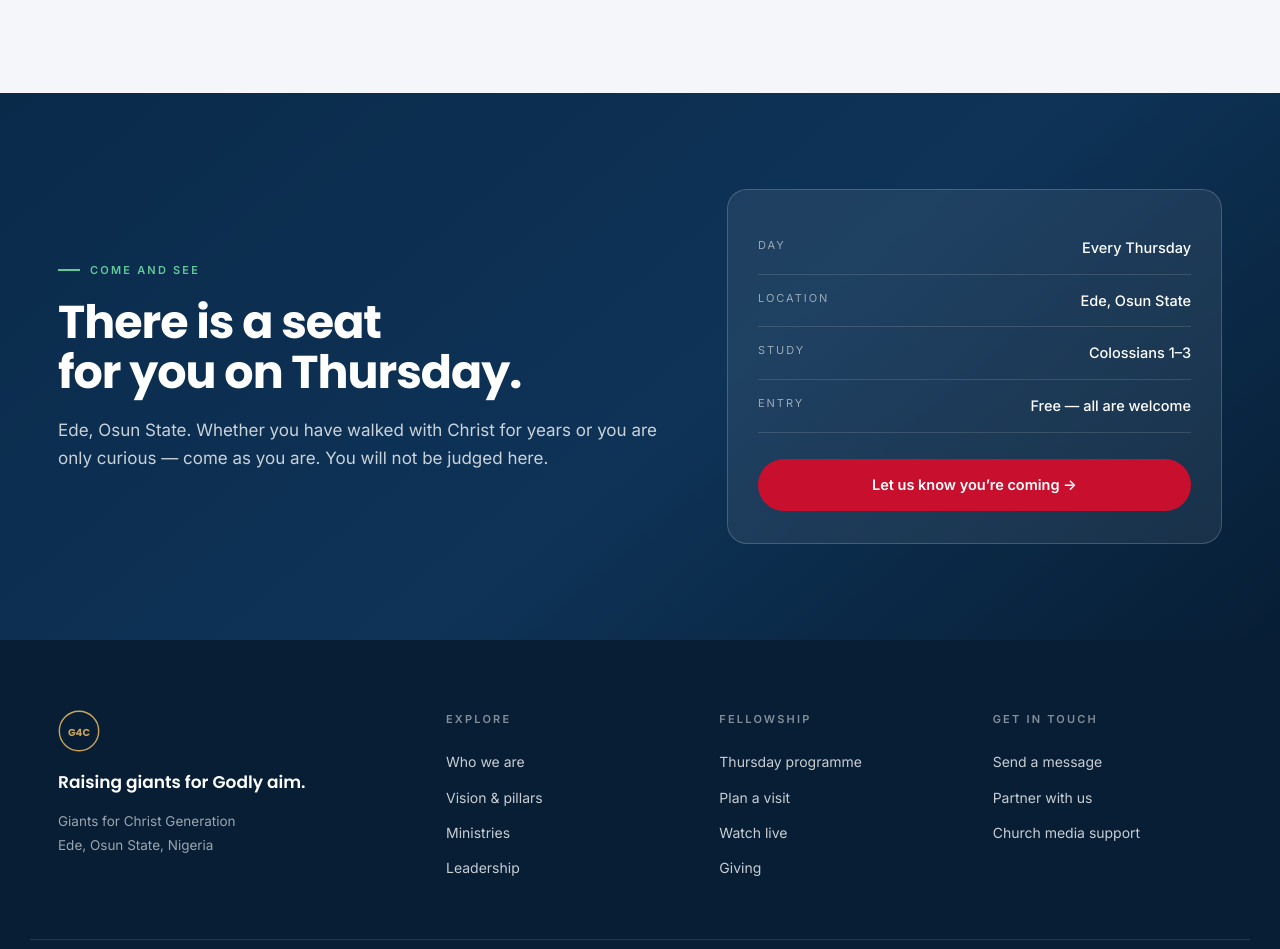
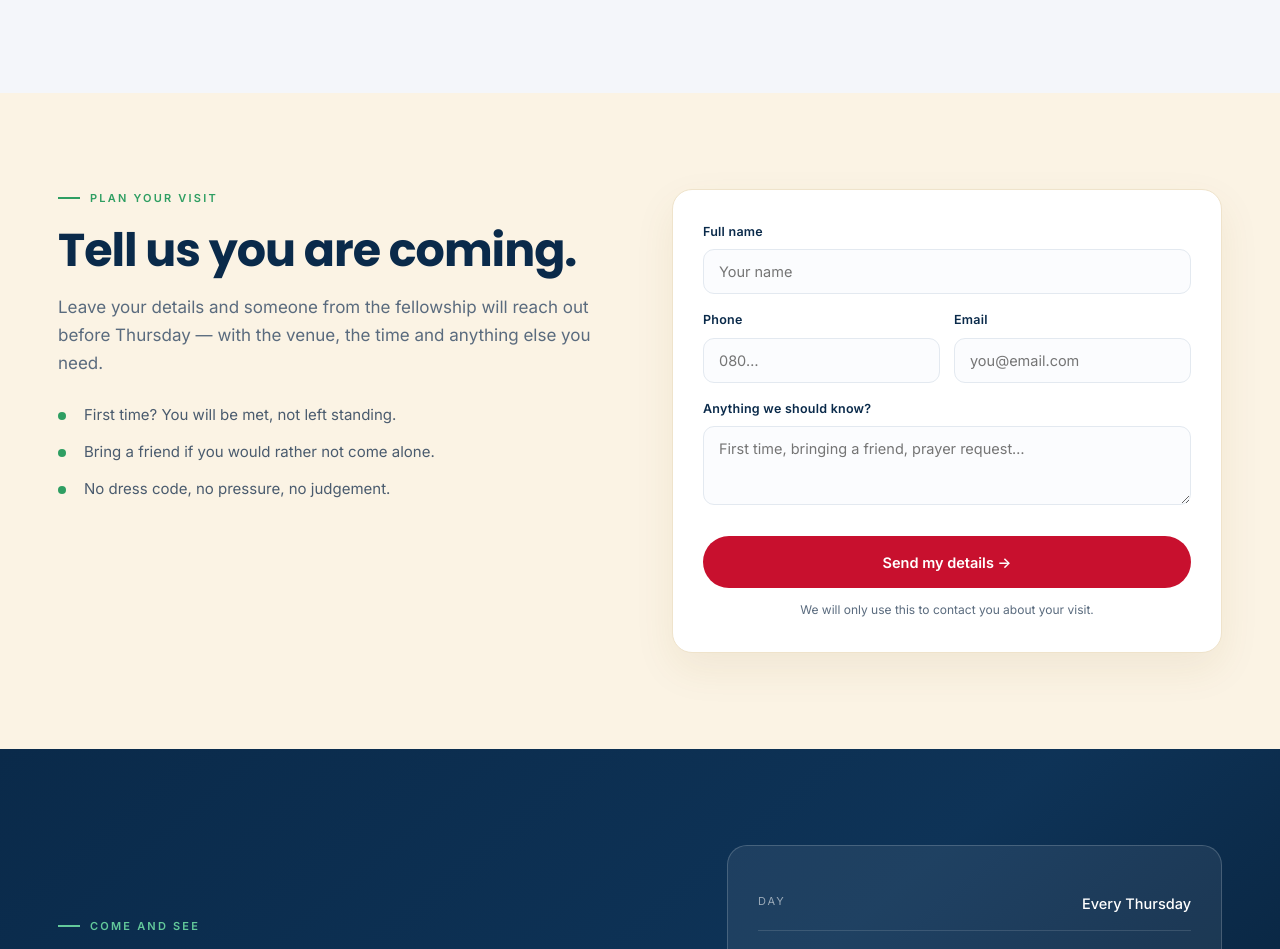
Before and after one commit to giantsforchristgeneration1-maker/g4c-website, a plain HTML site: page index.html in a window 1280 px wide. Shown: the part 5931-6880 px from the top of the page. Drawn offline with Linux system fonts and the light colour scheme.

Commit message:
Add visit form (Netlify Forms), thanks page, honest programme section

```diff
--- a/index.html
+++ b/index.html
@@ -15,7 +15,7 @@
 <div class="topbar">
   <div class="wrap topbar-in">
     <span>Fellowship every Thursday · Ede, Osun State</span>
-    <a href="#visit">Plan your visit &rarr;</a>
+    <a href="#connect">Plan your visit &rarr;</a>
   </div>
 </div>
 
@@ -307,6 +307,40 @@
     </div>
   </section>
 
+
+  <!-- VISIT FORM -->
+  <section class="formsec" id="connect">
+    <div class="wrap form-grid">
+      <div>
+        <p class="label">Plan your visit</p>
+        <h2>Tell us you are coming.</h2>
+        <p class="sec-sub">Leave your details and someone from the fellowship will reach out before Thursday — with the venue, the time and anything else you need.</p>
+        <ul class="flist">
+          <li>First time? You will be met, not left standing.</li>
+          <li>Bring a friend if you would rather not come alone.</li>
+          <li>No dress code, no pressure, no judgement.</li>
+        </ul>
+      </div>
+
+      <form class="visit-form" name="visit" method="POST" data-netlify="true" netlify-honeypot="bot-field" action="/thanks.html">
+        <input type="hidden" name="form-name" value="visit">
+        <p class="hp"><label>Do not fill this out <input name="bot-field"></label></p>
+        <div class="frow">
+          <label>Full name<input type="text" name="name" required placeholder="Your name"></label>
+        </div>
+        <div class="frow two">
+          <label>Phone<input type="tel" name="phone" required placeholder="080…"></label>
+          <label>Email<input type="email" name="email" placeholder="you@email.com"></label>
+        </div>
+        <div class="frow">
+          <label>Anything we should know?<textarea name="message" rows="3" placeholder="First time, bringing a friend, prayer request…"></textarea></label>
+        </div>
+        <button class="btn btn-red btn-lg" type="submit">Send my details &rarr;</button>
+        <p class="fnote">We will only use this to contact you about your visit.</p>
+      </form>
+    </div>
+  </section>
+
   <!-- CTA -->
   <section class="cta" id="visit">
     <div class="wrap cta-in">
@@ -322,7 +356,7 @@
           <div><dt>Study</dt><dd>Colossians 1–3</dd></div>
           <div><dt>Entry</dt><dd>Free — all are welcome</dd></div>
         </dl>
-        <a class="btn btn-red btn-lg" href="#top">Let us know you’re coming &rarr;</a>
+        <a class="btn btn-red btn-lg" href="#connect">Let us know you’re coming &rarr;</a>
       </div>
     </div>
   </section>
@@ -351,13 +385,13 @@
     <div>
       <h4>Fellowship</h4>
       <a href="#programme">Thursday programme</a>
-      <a href="#visit">Plan a visit</a>
+      <a href="#connect">Plan a visit</a>
       <a href="#programme">Watch live</a>
       <a href="#giving">Giving</a>
     </div>
     <div>
       <h4>Get in touch</h4>
-      <a href="#visit">Send a message</a>
+      <a href="#connect">Send a message</a>
       <a href="#giving">Partner with us</a>
       <a href="#ministries">Church media support</a>
     </div>
--- a/styles.css
+++ b/styles.css
@@ -219,6 +219,25 @@ h2{font-family:var(--head);font-weight:700;font-size:clamp(30px,4vw,46px);line-h
 .site-footer a:hover{color:var(--mint)}
 .foot-bottom{display:flex;justify-content:space-between;gap:18px;flex-wrap:wrap;margin-top:54px;padding-top:22px;border-top:1px solid rgba(255,255,255,.12);font-size:12.5px;color:rgba(255,255,255,.45)}
 
+
+/* ---------- visit form ---------- */
+.formsec{background:var(--cream)}
+.form-grid{display:grid;grid-template-columns:1fr 1fr;gap:64px;align-items:start}
+.flist{list-style:none;margin-top:26px}
+.flist li{position:relative;padding-left:26px;margin-bottom:12px;font-size:15px;color:#4A5B6E}
+.flist li::before{content:'';position:absolute;left:0;top:9px;width:8px;height:8px;border-radius:50%;background:var(--green)}
+.visit-form{background:#fff;border:1px solid #EFE3CB;border-radius:20px;padding:32px 30px;box-shadow:0 16px 40px rgba(120,90,30,.08)}
+.hp{position:absolute;left:-9999px}
+.frow{margin-bottom:16px}
+.frow.two{display:grid;grid-template-columns:1fr 1fr;gap:14px}
+.visit-form label{display:block;font-size:12.5px;font-weight:600;color:var(--navy);letter-spacing:.02em}
+.visit-form input,.visit-form textarea{width:100%;margin-top:7px;padding:13px 15px;border:1px solid #E3E9F0;border-radius:11px;font-family:var(--sans);font-size:14.5px;color:var(--ink);background:#FBFCFE;transition:border-color .2s,box-shadow .2s}
+.visit-form input:focus,.visit-form textarea:focus{outline:none;border-color:var(--green);box-shadow:0 0 0 3px rgba(46,158,98,.13);background:#fff}
+.visit-form textarea{resize:vertical}
+.visit-form .btn{width:100%;margin-top:8px}
+.fnote{margin-top:12px;font-size:12px;color:var(--muted);text-align:center}
+@media(max-width:900px){.form-grid{grid-template-columns:1fr;gap:36px}.frow.two{grid-template-columns:1fr}}
+
 /* ---------- to top ---------- */
 .to-top{position:fixed;right:22px;bottom:22px;width:44px;height:44px;border-radius:50%;background:#fff;color:var(--navy);display:grid;place-items:center;font-size:17px;box-shadow:0 8px 24px rgba(10,42,74,.25);z-index:50}
 
```
Also changed, not shown: thanks.html (added, +36 -0 lines), 1 other file.
